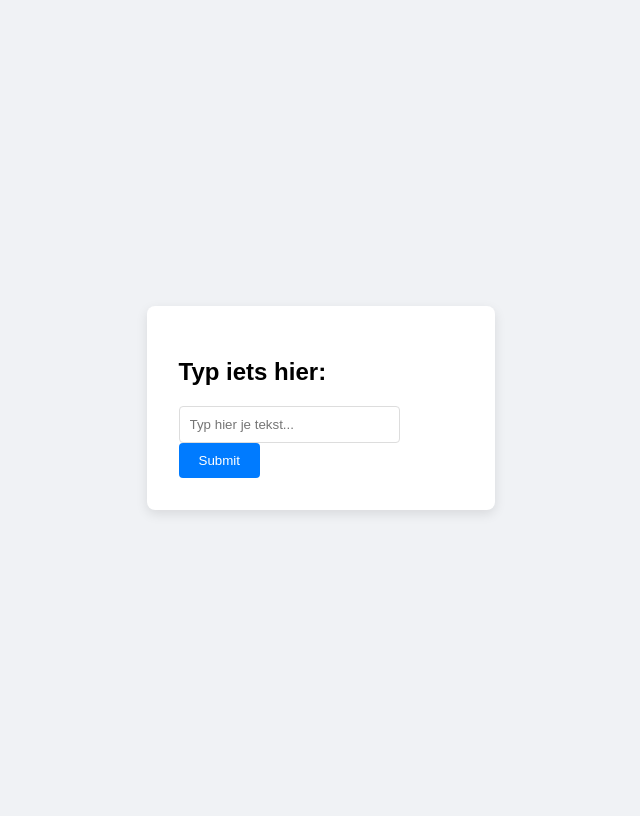
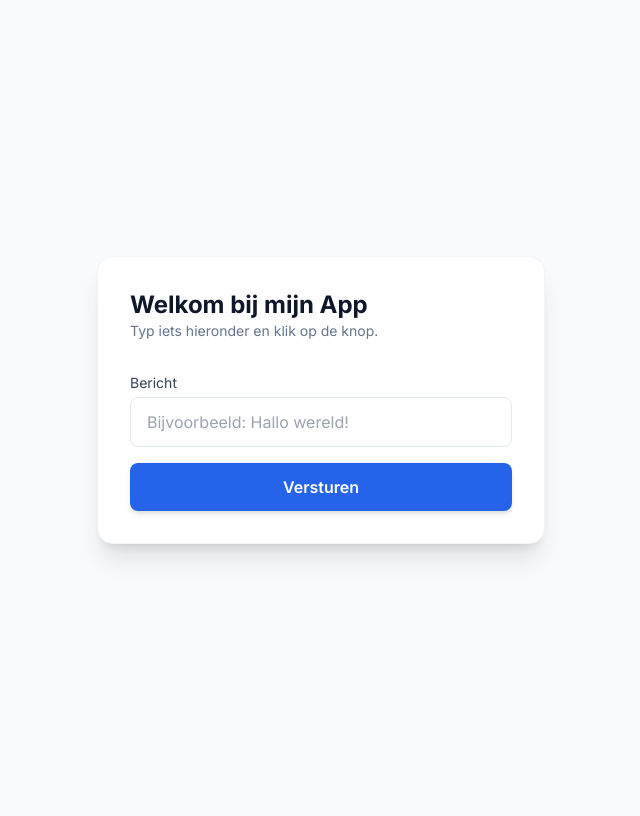
Before and after one commit to Reugabronk/simple-web-app, a Flask app: page / in a window 1280 px wide. Shown: the whole page, without its empty margins (319-959 px from the left). After the commit the page ends 559 px from the top, so only its background shows below. Run offline with Flask 3, Linux system fonts and the light colour scheme; some libraries are stand-ins or nearby versions.

Commit message:
Update to modern UI with Tailwind CSS

```diff
--- a/templates/index.html
+++ b/templates/index.html
@@ -3,25 +3,47 @@
 <head>
     <meta charset="UTF-8">
     <meta name="viewport" content="width=device-width, initial-scale=1.0">
-    <title>Mijn Simpele App</title>
+    <title>Mijn Moderne App</title>
+    <!-- Tailwind CSS via CDN voor een moderne look -->
+    <script src="https://cdn.tailwindcss.com"></script>
+    <link href="https://fonts.googleapis.com/css2?family=Inter:wght@400;600;700&display=swap" rel="stylesheet">
     <style>
-        body { font-family: Arial, sans-serif; display: flex; justify-content: center; align-items: center; height: 100vh; background-color: #f0f2f5; }
-        .container { background: white; padding: 2rem; border-radius: 8px; box-shadow: 0 4px 12px rgba(0,0,0,0.1); }
-        input[type="text"] { padding: 10px; width: 70%; border: 1px solid #ddd; border-radius: 4px; }
-        button { padding: 10px 20px; background-color: #007bff; color: white; border: none; border-radius: 4px; cursor: pointer; }
-        button:hover { background-color: #0056b3; }
-        .result { margin-top: 20px; font-weight: bold; color: #333; }
+        body { font-family: 'Inter', sans-serif; }
     </style>
 </head>
-<body>
-    <div class="container">
-        <h2>Typ iets hier:</h2>
-        <form method="POST">
-            <input type="text" name="user_text" placeholder="Typ hier je tekst..." required>
-            <button type="submit">Submit</button>
+<body class="bg-slate-50 min-h-screen flex items-center justify-center p-4">
+    <div class="max-w-md w-full bg-white rounded-2xl shadow-xl p-8 border border-slate-100">
+        <div class="mb-8">
+            <h1 class="text-2xl font-bold text-slate-900">Welkom bij mijn App</h1>
+            <p class="text-slate-500 text-sm">Typ iets hieronder en klik op de knop.</p>
+        </div>
+
+        <form method="POST" class="space-y-4">
+            <div>
+                <label for="user_text" class="block text-sm font-medium text-slate-700 mb-1">Bericht</label>
+                <input
+                    type="text"
+                    id="user_text"
+                    name="user_text"
+                    placeholder="Bijvoorbeeld: Hallo wereld!"
+                    required
+                    class="w-full px-4 py-3 rounded-lg border border-slate-200 focus:ring-2 focus:ring-blue-500 focus:border-transparent outline-none transition-all"
+                >
+            </div>
+            <button
+                type="submit"
+                class="w-full bg-blue-600 hover:bg-blue-700 text-white font-semibold py-3 rounded-lg transition-colors shadow-md active:transform active:scale-[0.98]"
+            >
+                Versturen
+            </button>
         </form>
+
         {% if result %}
-            <div class="result">Je hebt getypt: {{ result }}</div>
+            <div class="mt-8 p-4 bg-blue-50 border border-blue-100 rounded-lg">
+                <p class="text-sm text-blue-800">
+                    <span class="font-bold">Resultaat:</span> {{ result }}
+                </p>
+            </div>
         {% endif %}
     </div>
 </body>
```
